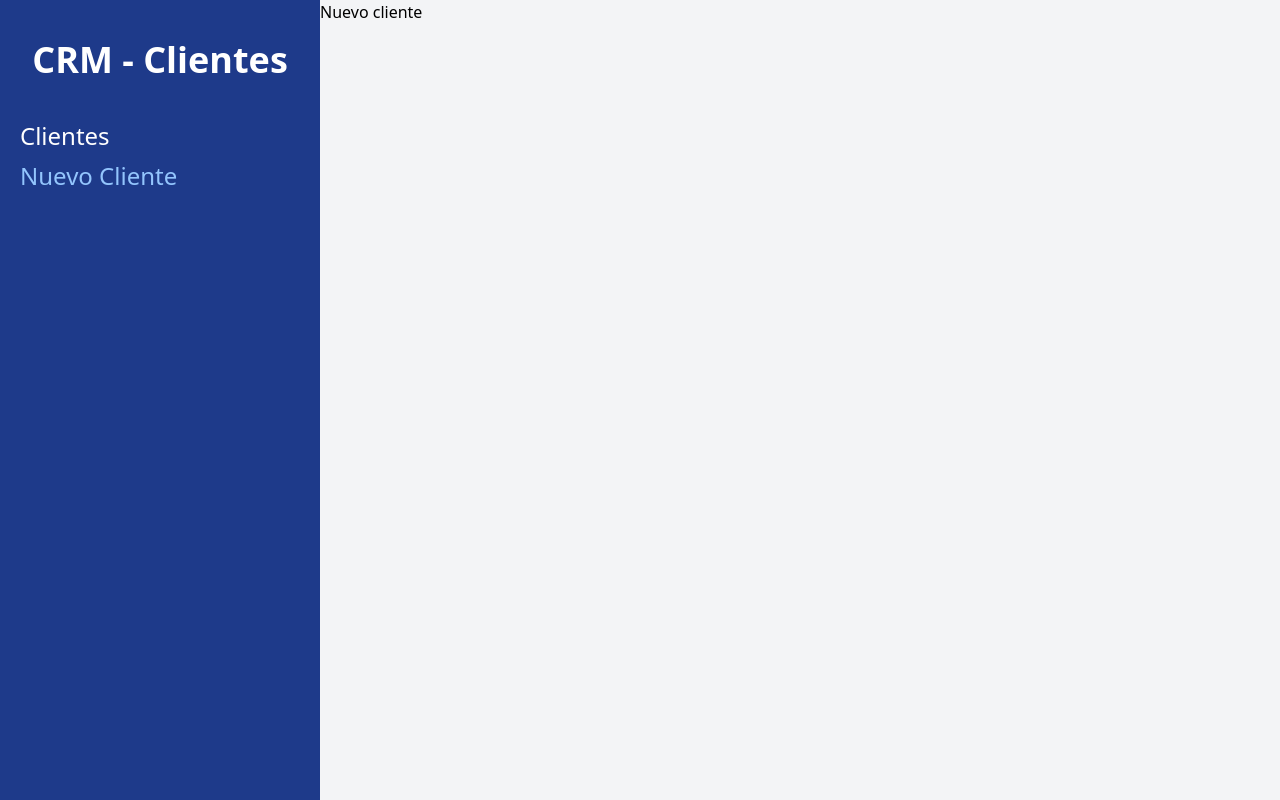
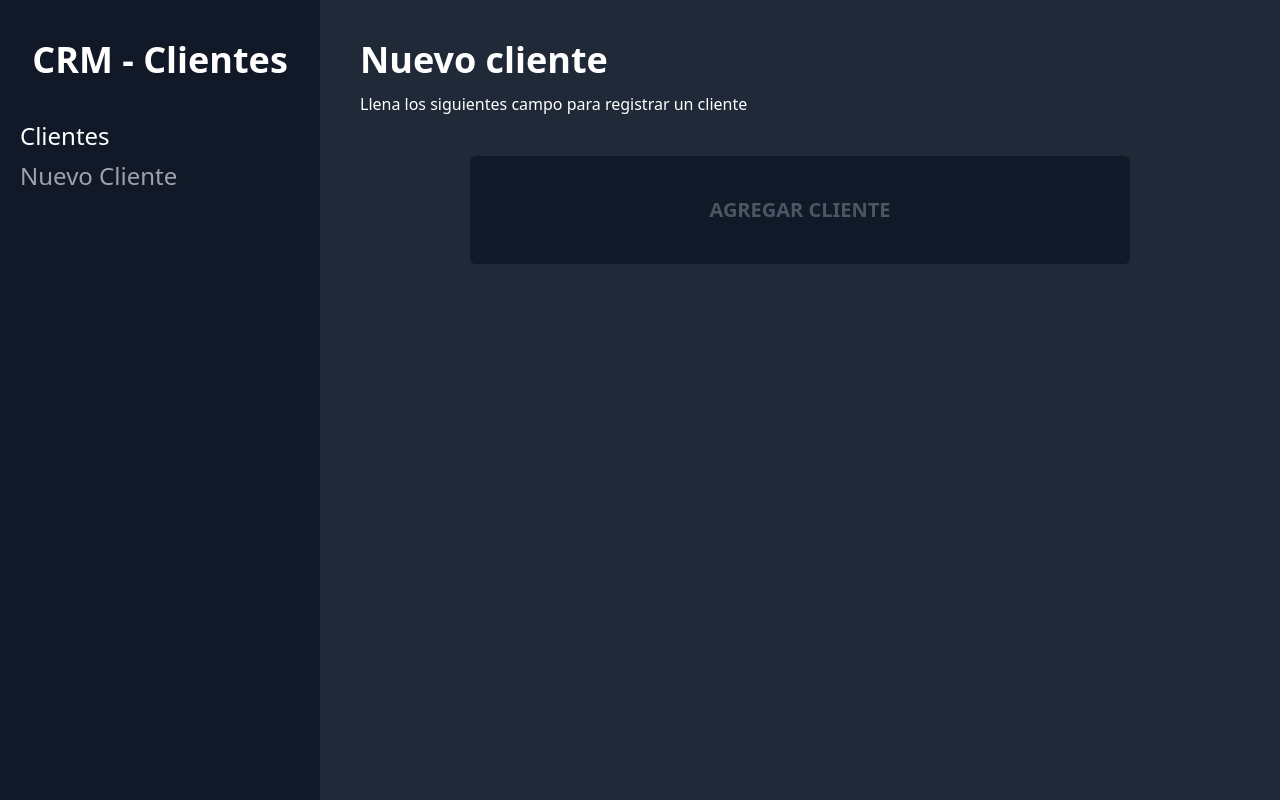
Before and after one commit to JeralPineda/react-admin-clients, a React (Vite) app: page /clientes/nuevo in a window 1280 px wide. Built offline with nearby package versions, Linux system fonts and the light colour scheme.

Commit message:
Creando las paginas necesarias para el proyecto

```diff
--- /dev/null
+++ b/src/components/Form.jsx
@@ -0,0 +1,11 @@
+import React from 'react';
+
+const Form = () => {
+   return (
+      <div className="bg-gray-900 mt-10 px-5 py-10 rounded-md md:w-3/4 mx-auto">
+         <h1 className="text-gray-600 font-bold text-xl uppercase text-center">Agregar Cliente</h1>
+      </div>
+   );
+};
+
+export default Form;
--- a/src/layout/Layout.jsx
+++ b/src/layout/Layout.jsx
@@ -6,26 +6,26 @@ const Layout = () => {
    const urlActual = location.pathname;
 
    return (
-      <div className="md:flex md:min-h-screen">
-         <div className="md:w-1/4 bg-blue-900 px-5 py-10">
+      <div className="md:flex md:min-h-screen bg-gray-800 text-white">
+         <div className="md:w-1/4 bg-gray-900  px-5 py-10">
             <h2 className="text-4xl font-black text-center text-white">CRM - Clientes</h2>
             <nav className="mt-10">
                <Link
                   //
-                  className={`${urlActual === '/clientes' ? 'text-blue-300' : 'text-white'}  text-2xl block mt-2 hover:text-blue-300`}
+                  className={`${urlActual === '/clientes' ? 'text-slate-200' : 'text-white'}  text-2xl block mt-2 hover:text-gray-400`}
                   to="/clientes">
                   Clientes
                </Link>
                <Link
                   //
-                  className={`${urlActual === '/clientes/nuevo' ? 'text-blue-300' : 'text-white'}  text-2xl block mt-2 hover:text-blue-300`}
+                  className={`${urlActual === '/clientes/nuevo' ? 'text-gray-400' : 'text-white'}  text-2xl block mt-2 hover:text-gray-400`}
                   to="/clientes/nuevo">
                   Nuevo Cliente
                </Link>
             </nav>
          </div>
 
-         <div className="md:w-3/4">
+         <div className="md:w-3/4 p-10">
             <Outlet />
          </div>
       </div>
--- a/src/pages/NewClient.jsx
+++ b/src/pages/NewClient.jsx
@@ -1,10 +1,14 @@
+import Form from '../components/Form';
 
 const NewClient = () => {
-    return (
-        <div>
-            <h1>Nuevo cliente</h1>
-        </div>
-    )
-}
+   return (
+      <div>
+         <h1 className="font-black text-4xl">Nuevo cliente</h1>
+         <p className="mt-3">Llena los siguientes campo para registrar un cliente</p>
 
-export default NewClient
+         <Form />
+      </div>
+   );
+};
+
+export default NewClient;
```
